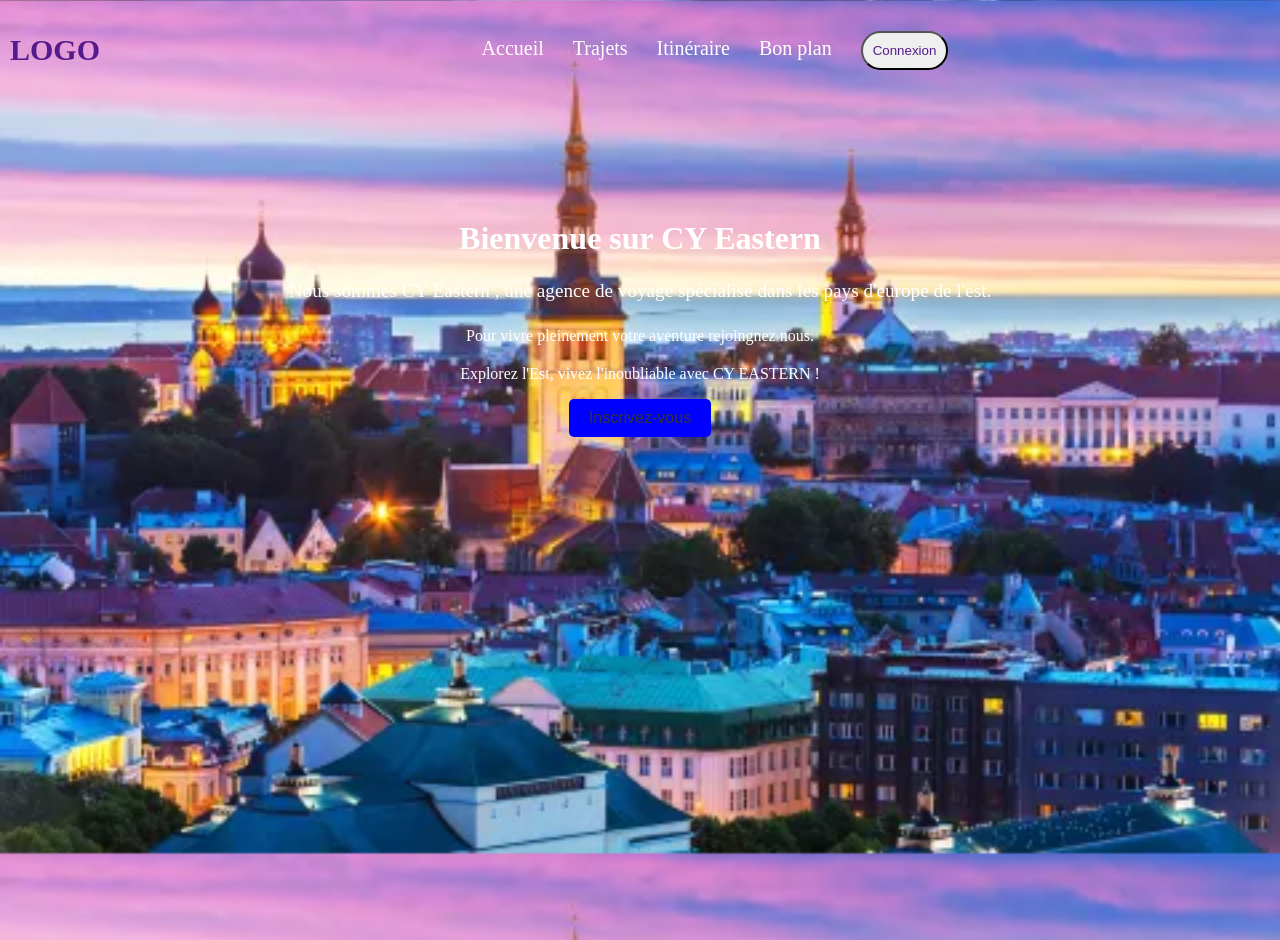
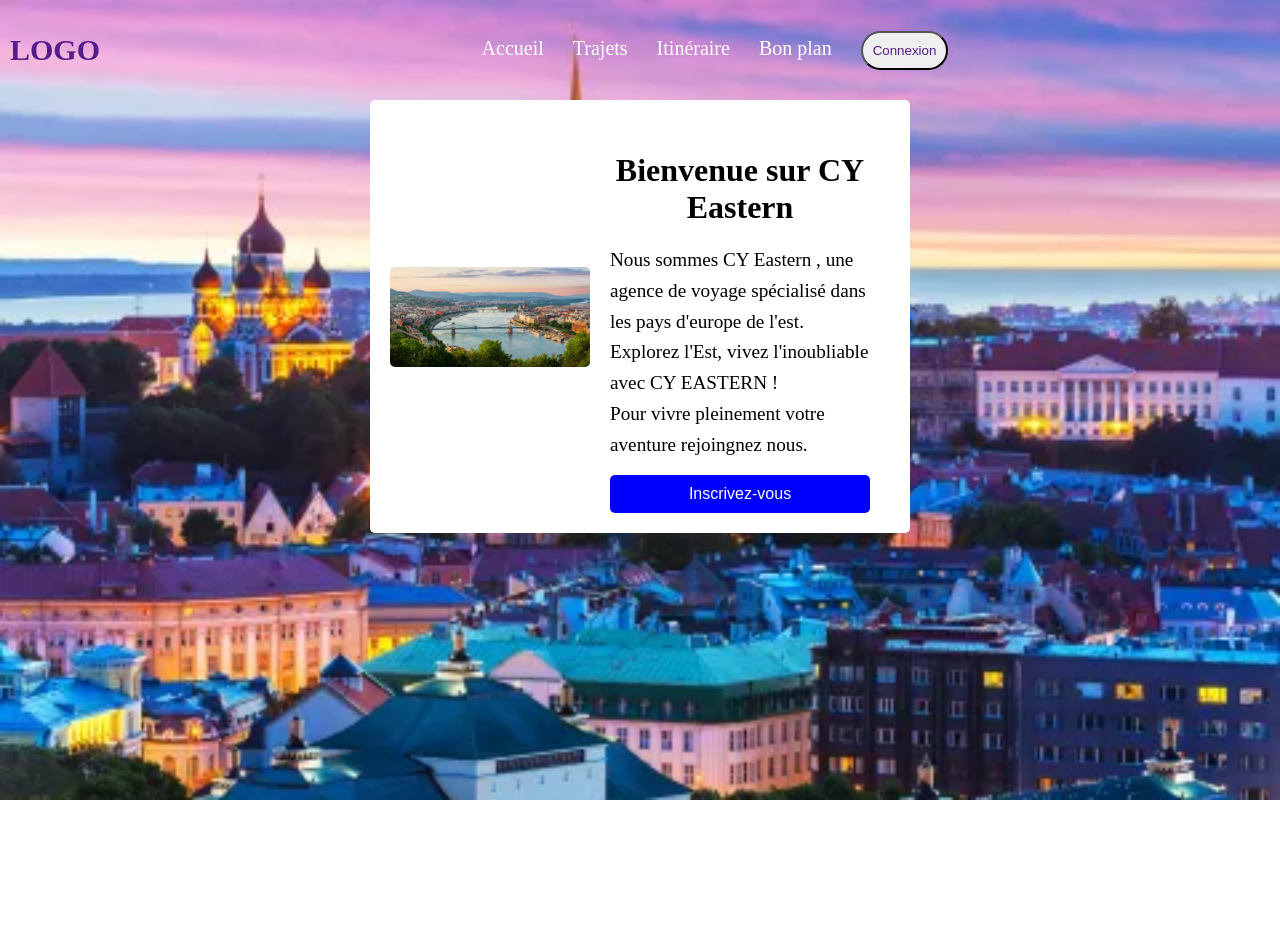
Before and after one commit to valerierx/Click-journeY, a PHP site: page / in a window 1280 px wide. After the commit the page ends 800 px from the top, so only its background shows below. Run offline with PHP 8.4, Linux system fonts and the light colour scheme.

Commit message:
modif accueil

```diff
--- a/index.html
+++ b/index.html
@@ -32,12 +32,15 @@
 </div>-->
 <section class="section_accueil">
   <div class="accueil_contenu1">
+    <img src="phototexte.jpg" class="accueil_image">
+    <div class="accueil_texte">
     <h3 class="accueil_titre1">Bienvenue sur CY Eastern</h3>
-    <p class="accueil_p">Nous sommes CY Eastern , une agence de voyage spécialisé dans les pays d'europe de l'est.</p>
-      <p class="accueil_p"></p>Pour vivre pleinement votre aventure rejoingnez nous.</p>
+    <p class="accueil_p">Nous sommes CY Eastern , une agence de voyage spécialisé dans les pays d'europe de l'est.<br>
+      Explorez l'Est, vivez l'inoubliable avec CY EASTERN !<br>
+      Pour vivre pleinement votre aventure rejoingnez nous.</p>
 
-      <p class="accueil_p"></p>Explorez l'Est, vivez l'inoubliable avec CY EASTERN !</p>
     <button class="accueil_btn">Inscrivez-vous </button>
+  </div>
   </div>
 </section>
 
--- a/style.css
+++ b/style.css
@@ -52,36 +52,54 @@ ul .limenu a:hover {
 /*fin Menu*/
 /*Debut description accueil avec onglet inscription*/
 .section_accueil{
-    padding: 20px 0;
-    text-align: center;
-    color:#FFFF;
-    height: 100vh;
+    display: flex;
     align-items: center;
     justify-content: center;
-
 }
 
 .accueil_contenu1{
-    margin-top: 100px;
+    display: flex;
+    align-items: center;
+    background-color: white;
+    width: 500px;
+    border-radius: 5px;
+    padding: 20px;
+    text-align: center;
+
+}
+.accueil_image{
+    width: 40%;
+    height: auto;
+    border-radius: 5px;
+    object-fit: cover;
+}
+.accueil_texte{
+    width: 60%;
+    padding: 0 20px;
+    text-align: left;
 }
 .accueil_titre1{
     font-size: 2rem;
     margin-bottom: 15px;
+    text-align: center;
 }
+
 .accueil_p {
     font-size: 1.2rem;
     line-height: 1.6;
-    margin-bottom: 20px;
+    margin-bottom: 15px;
 }
 .accueil_btn {
     background: blue;
-    color: #333;
+    color: white;
     padding: 10px 20px;
     font-size: 1rem;
     border: none;
     cursor: pointer;
     border-radius: 5px;
     transition: 0.3s;
+    width: 100%;
+    text-align: center;
 }
 .accueil_btn:hover {
     background: grey;
```
Also changed, not shown: phototexte.jpg (added), 1 other file.
